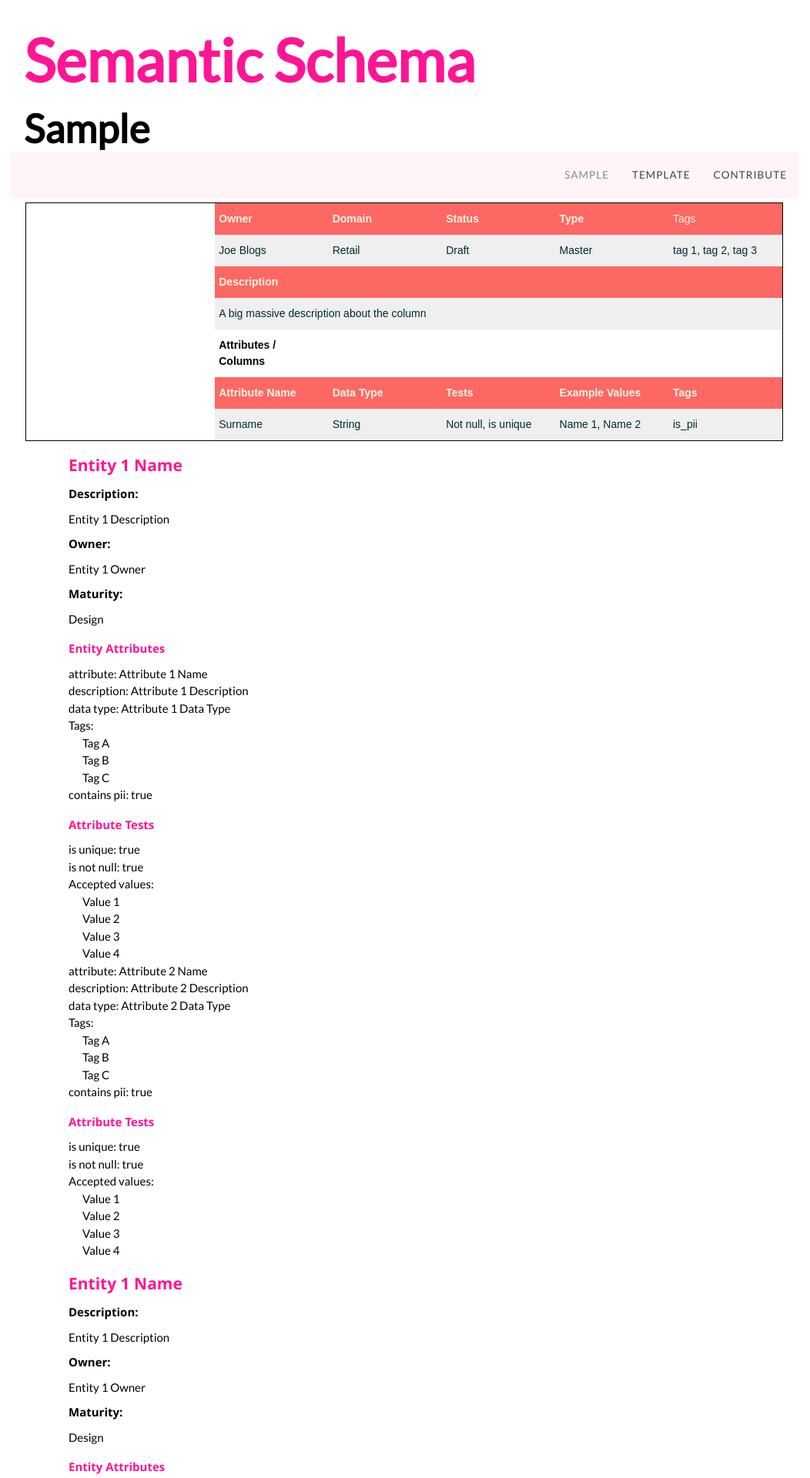
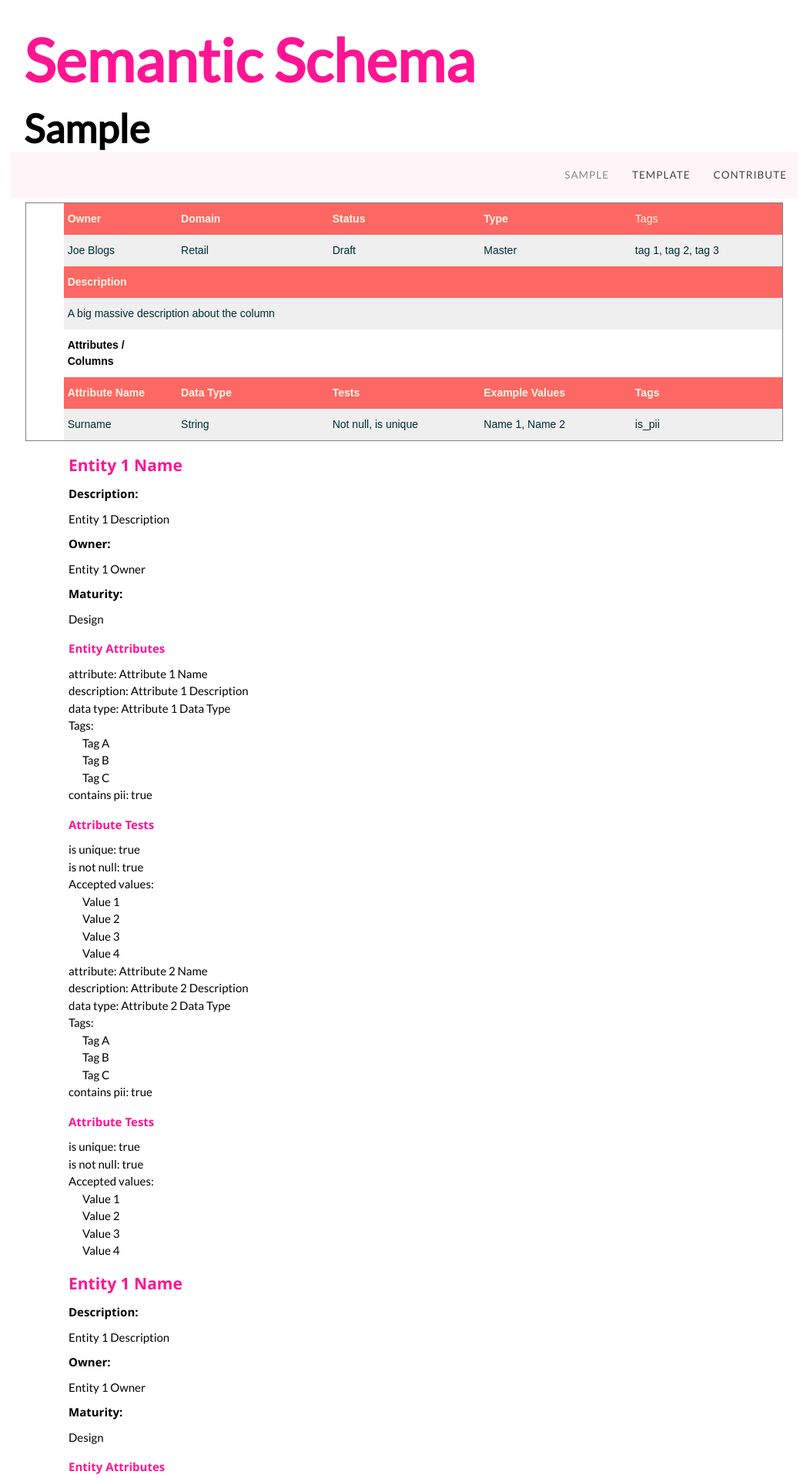
Before and after one commit to KCWADSWORTH/semantic_schema_wiki, a Jekyll site: the page built from index.html, in a window 1280 px wide. Shown: the top 1920 px of the page at 77% size, without its empty margins (115-1167 px from the left). Built offline with Jekyll 4.4.1, drawn with Linux system fonts in a browser that asks for light colours.

Commit message:
Update index.html

```diff
--- a/index.html
+++ b/index.html
@@ -7,29 +7,29 @@ title: Home
 ---
 
 <style type="text/css">
-.tg  {border-collapse:collapse;border-color:#000000;border-spacing:0;border-style:solid;border-width:1px;}
-.tg td{background-color:#F9CDAD;border-color:#000000;border-style:solid;border-width:0px;color:#002b36;
+.tg  {border-collapse:collapse;border-spacing:0;border-style:solid;border-width:1px;}
+.tg td{background-color:#F9CDAD;border-style:solid;border-width:0px;color:#002b36;
   font-family:Arial, sans-serif;font-size:14px;overflow:hidden;padding:10px 5px;word-break:normal;}
-.tg th{background-color:#FE4365;border-color:#000000;border-style:solid;border-width:0px;color:#fdf6e3;
+.tg th{background-color:#FE4365;border-style:solid;border-width:0px;color:#fdf6e3;
   font-family:Arial, sans-serif;font-size:14px;font-weight:normal;overflow:hidden;padding:10px 5px;word-break:normal;}
-.tg .tg-vfn0{background-color:#efefef;border-color:#000000;text-align:left;vertical-align:top}
-.tg .tg-gvcd{background-color:#ffffff;border-color:#000000;color:#000000;text-align:left;vertical-align:top}
-.tg .tg-8eoa{background-color:#fd6864;border-color:#000000;color:#fdf6e3;font-weight:bold;text-align:center;vertical-align:top}
-.tg .tg-oevy{background-color:#ffffff;border-color:#000000;color:#000000;font-weight:bold;text-align:left;vertical-align:top}
-.tg .tg-4al4{background-color:#fd6864;border-color:#000000;color:#fdf6e3;font-weight:bold;text-align:left;vertical-align:top}
-.tg .tg-d0s8{background-color:#fd6864;border-color:#000000;font-weight:bold;text-align:left;vertical-align:top}
-.tg .tg-j503{background-color:#ffffff;border-color:#000000;color:#ffffff;text-align:left;vertical-align:top}
-.tg .tg-z0zd{background-color:#fd6864;border-color:#000000;text-align:left;vertical-align:top}
-.tg .tg-iks7{background-color:#ffffff;border-color:#000000;text-align:left;vertical-align:top}
+.tg .tg-vfn0{background-color:#efefef;text-align:left;vertical-align:top}
+.tg .tg-gvcd{background-color:#ffffff;color:#000000;text-align:left;vertical-align:top}
+.tg .tg-8eoa{background-color:#fd6864;color:#fdf6e3;font-weight:bold;text-align:center;vertical-align:top}
+.tg .tg-oevy{background-color:#ffffff;color:#000000;font-weight:bold;text-align:left;vertical-align:top}
+.tg .tg-4al4{background-color:#fd6864;color:#fdf6e3;font-weight:bold;text-align:left;vertical-align:top}
+.tg .tg-d0s8{background-color:#fd6864;font-weight:bold;text-align:left;vertical-align:top}
+.tg .tg-j503{background-color:#ffffff;color:#ffffff;text-align:left;vertical-align:top}
+.tg .tg-z0zd{background-color:#fd6864;text-align:left;vertical-align:top}
+.tg .tg-iks7{background-color:#ffffff;text-align:left;vertical-align:top}
 @media screen and (max-width: 767px) {.tg {width: auto !important;}.tg col {width: auto !important;}.tg-wrap {overflow-x: auto;-webkit-overflow-scrolling: touch;}}</style>
 <div class="tg-wrap"><table class="tg" style="undefined;table-layout: fixed; width: 100%">
 <colgroup>
-<col style="width: 25%">
+<col style="width: 5%">
 <col style="width: 15%">
-<col style="width: 15%">
-<col style="width: 15%">
-<col style="width: 15%">
-<col style="width: 15%">
+<col style="width: 20%">
+<col style="width: 20%">
+<col style="width: 20%">
+<col style="width: 20%">
 </colgroup>
 <thead>
   <tr>
```
